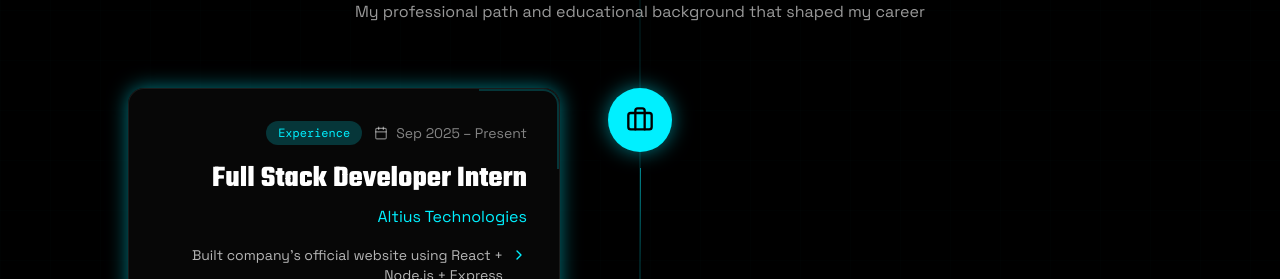
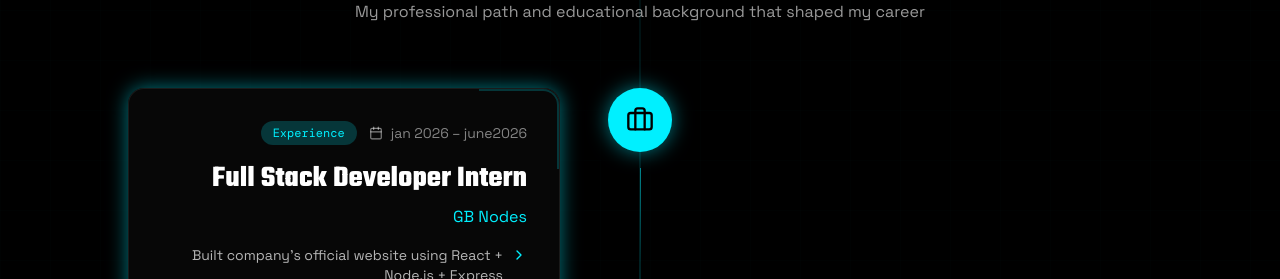
Before and after one commit to bharshit63880/Porfolio, a React (Vite) app in the folder app/: page / in a window 1280 px wide. Shown: the part 1040-1319 px from the top of the page. Built offline with nearby package versions, Linux system fonts and the light colour scheme; a web font is replaced by a local one.

Commit message:
Update Journey.tsx

```diff
--- a/app/src/sections/Journey.tsx
+++ b/app/src/sections/Journey.tsx
@@ -6,8 +6,8 @@ const journeyData = [
     id: 1,
     type: 'work',
     title: 'Full Stack Developer Intern',
-    company: 'Altius Technologies',
-    period: 'Sep 2025 – Present',
+    company: 'GB Nodes',
+    period: 'jan  2026 – june2026',
     description: [
       'Built company\'s official website using React + Node.js + Express',
       'Accelerated project delivery by 30% through optimized workflows',
```
